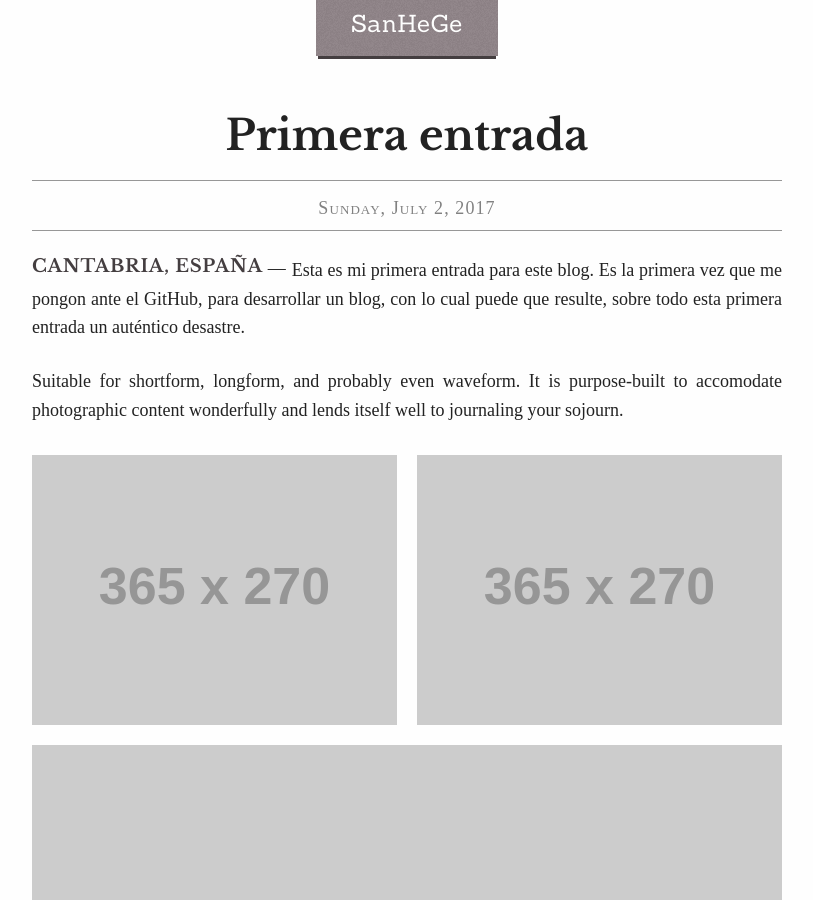
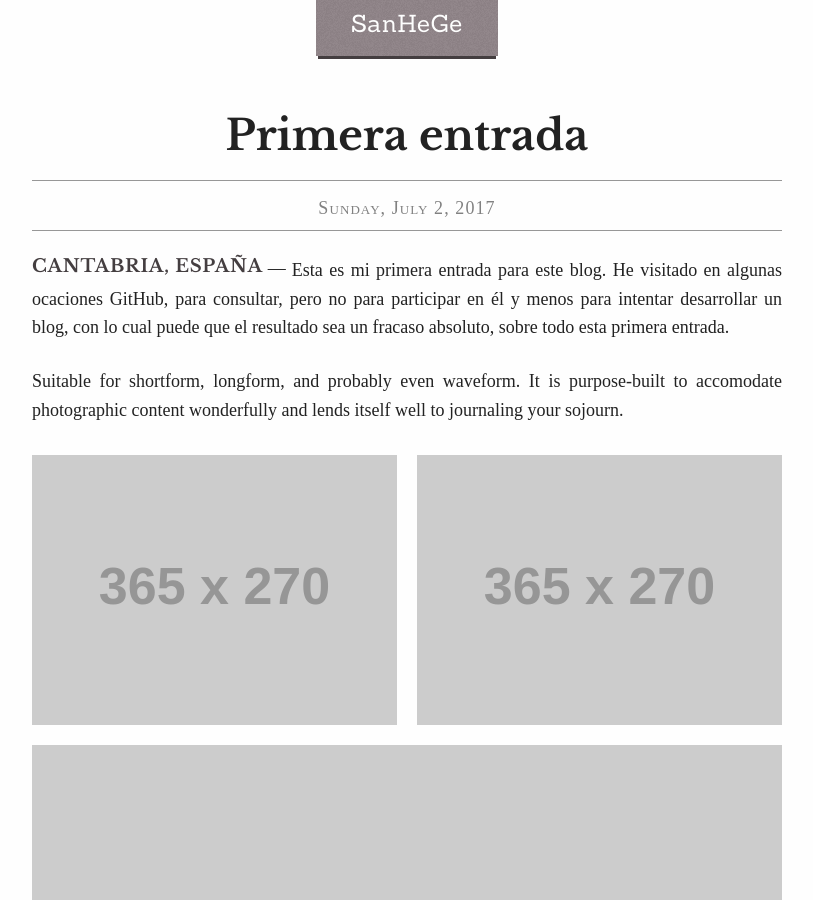
Before and after one commit to gsantistebanes/blog, a Jekyll site: the page built from _posts/2015-11-15-the-galileo-theme.markdown, in a window 1280 px wide and 900 px high, scrolled down 447 px. Shown: the whole window, without its empty margins (233-1046 px from the left). Built offline with Jekyll 4.4.1, drawn with Linux system fonts in a browser that asks for light colours.

Commit message:
Update 2015-11-15-the-galileo-theme.markdown

```diff
--- a/_posts/2015-11-15-the-galileo-theme.markdown
+++ b/_posts/2015-11-15-the-galileo-theme.markdown
@@ -6,7 +6,7 @@ categories: jekyll theme
 location: Cantabria, España
 ---
 
-Esta es mi primera entrada para este blog. Es la primera vez que me pongon ante el GitHub, para desarrollar un blog, con lo cual puede que resulte, sobre todo esta primera entrada un auténtico desastre.
+Esta es mi primera entrada para este blog. He visitado en algunas ocaciones GitHub, para consultar, pero no para participar en él y menos para intentar desarrollar un blog, con lo cual puede que el resultado sea un fracaso absoluto, sobre todo esta primera entrada.
 
 Suitable for shortform, longform, and probably even waveform. It is purpose-built to accomodate photographic content wonderfully and lends itself well to journaling your sojourn.
 
```
